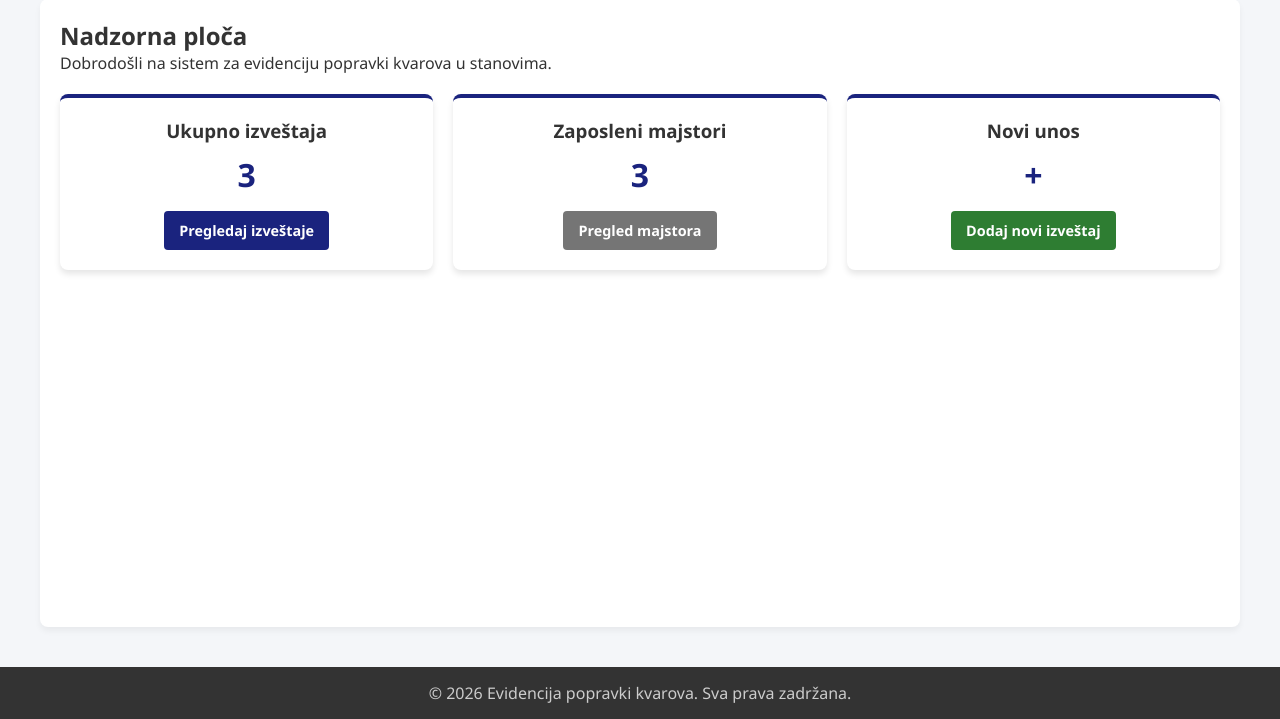
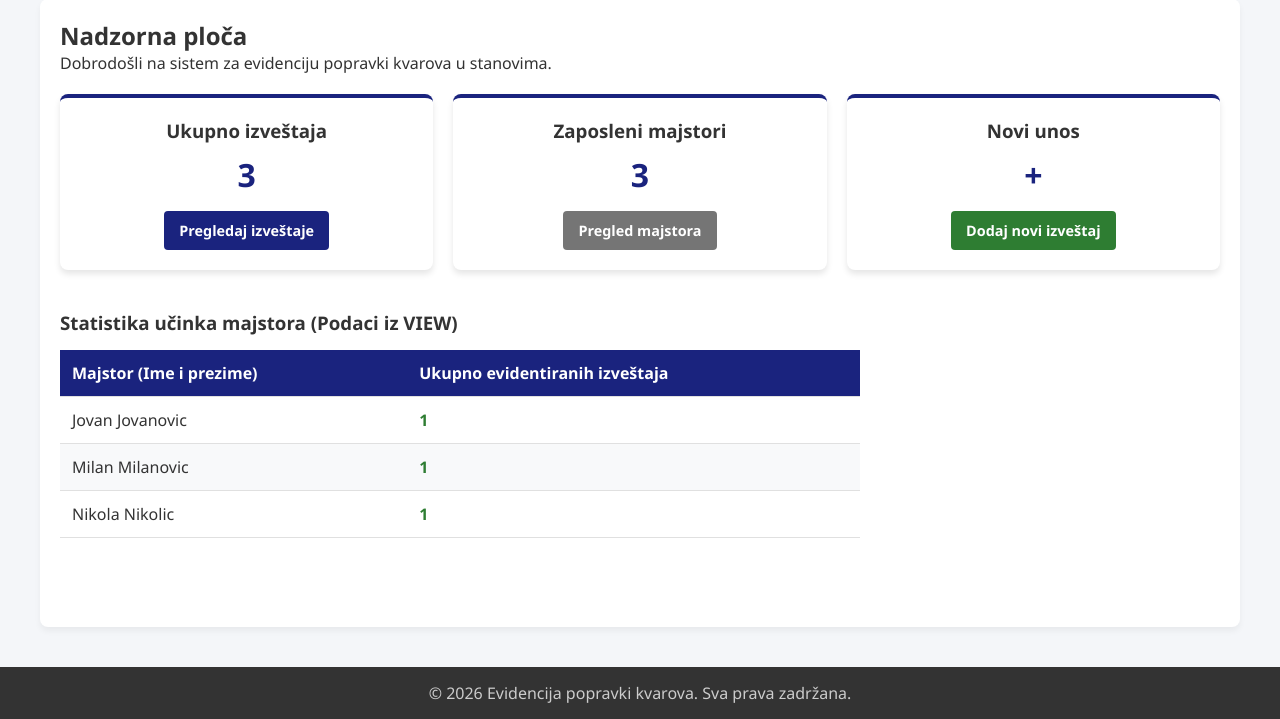
Before and after one commit to daki4562/seminarski-veb-programiranje, a PHP site: page /stranice/pocetna.php in a window 1280 px wide. Shown: the part 81-800 px from the top of the page. Run offline with PHP 8.4, Linux system fonts and the light colour scheme; the visitor is signed in with stand-in values (Sample User, id 1); data comes from the database, SQL or seed files in the repository.

Commit message:
upotrebvljavanje pogleda

```diff
--- a/klase/Izvestaj.php
+++ b/klase/Izvestaj.php
@@ -18,7 +18,7 @@ class Izvestaj extends BaznaKlasa {
      * Dohvataju se svi izveštaji iz baze podataka.
      */
     public function dohvatiSve() {
-        $sql = "SELECT * FROM {$this->tabela} ORDER BY datum_intervencije DESC";
+        $sql = "SELECT * FROM v_izvestaji_sa_majstorima ORDER BY datum_intervencije DESC";
         $rezultat = $this->konekcija->query($sql);
         return $rezultat->fetch_all(MYSQLI_ASSOC);
     }
@@ -251,5 +251,21 @@ class Izvestaj extends BaznaKlasa {
 
         return $red['broj'] > 0;
     }
+
+    /**
+     * Vraca statistiku izveštaja po majstorima (KORIŠĆENJE VIEW-a)
+     */
+    public function dohvatiStatistikuMajstora() {
+        $upit = "SELECT * FROM v_statistika_majstora ORDER BY broj_izvestaja DESC";
+        $stmt = $this->konekcija->prepare($upit);
+        $stmt->execute();
+        $rezultat = $stmt->get_result();
+
+        $statistika = [];
+        while($red = $rezultat->fetch_assoc()){
+            $statistika[] = $red;
+        }
+        return $statistika;
+    }
 }
 ?>
--- a/stranice/pocetna.php
+++ b/stranice/pocetna.php
@@ -42,7 +42,37 @@ require_once __DIR__ . '/../ukljuci/zaglavlje.php';
     </div>
 </div>
 
-
+<h3 style="margin-top: 40px; margin-bottom: 15px;">Statistika učinka majstora (Podaci iz VIEW)</h3>
+<div style="overflow-x: auto; max-width: 800px;">
+    <table class="tabela">
+        <thead>
+            <tr>
+                <th>Majstor (Ime i prezime)</th>
+                <th>Ukupno evidentiranih izveštaja</th>
+            </tr>
+        </thead>
+        <tbody>
+            <?php
+            // Direktno koriscenje pogleda
+            $statistika = $izvestajModel->dohvatiStatistikuMajstora();
+            if (count($statistika) > 0):
+                foreach ($statistika as $stat):
+            ?>
+                <tr>
+                    <td><?php echo htmlspecialchars($stat['ime'] . ' ' . $stat['prezime']); ?></td>
+                    <td><strong style="color: #2e7d32;"><?php echo htmlspecialchars($stat['broj_izvestaja']); ?></strong></td>
+                </tr>
+            <?php
+                endforeach;
+            else:
+            ?>
+                <tr>
+                    <td colspan="2" style="text-align: center;">Nema dovoljno podataka za statistiku.</td>
+                </tr>
+            <?php endif; ?>
+        </tbody>
+    </table>
+</div>
 
 <?php
 require_once __DIR__ . '/../ukljuci/podnozje.php';
```
